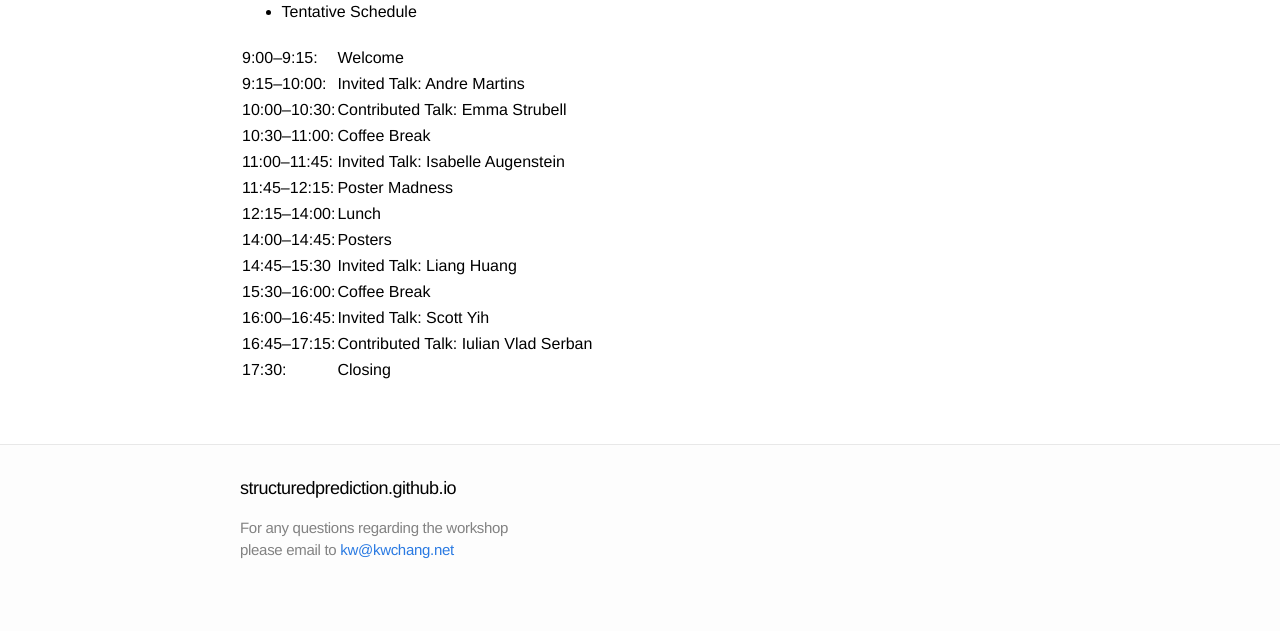
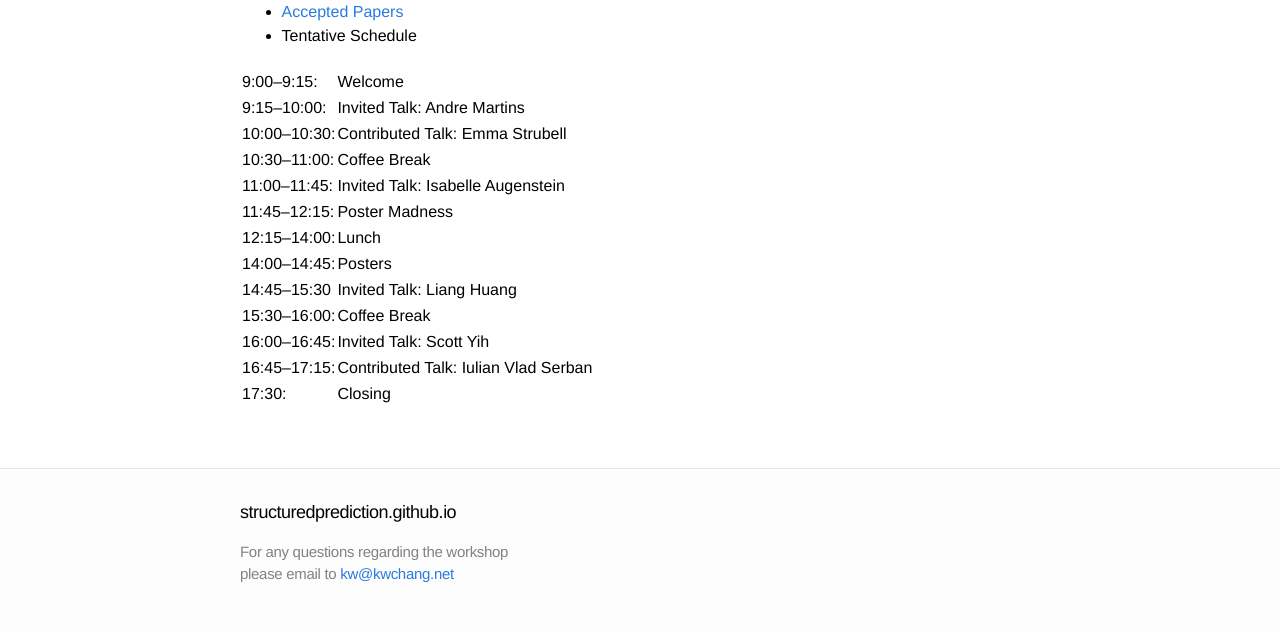
Before and after one commit to structuredprediction/structuredprediction.github.io, a Jekyll site: the page built from EMNLP17/3_schedule.md, in a window 1280 px wide. Shown: the part 565-1196 px from the top of the page. Built offline with Jekyll 4.4.1, drawn with Linux system fonts in a browser that asks for light colours; before the commit the page ends 1172 px from its top, so only the background shows below that.

Commit message:
Update 3_schedule.md

```diff
--- a/EMNLP17/3_schedule.md
+++ b/EMNLP17/3_schedule.md
@@ -25,6 +25,8 @@ name: 3
 </table>
 </center>
 
+* [Accepted Papers](http://structuredprediction.github.io/EMNLP17/ac/)
+
 * Tentative Schedule
 
 |9:00--9:15:    | Welcome  |
```
